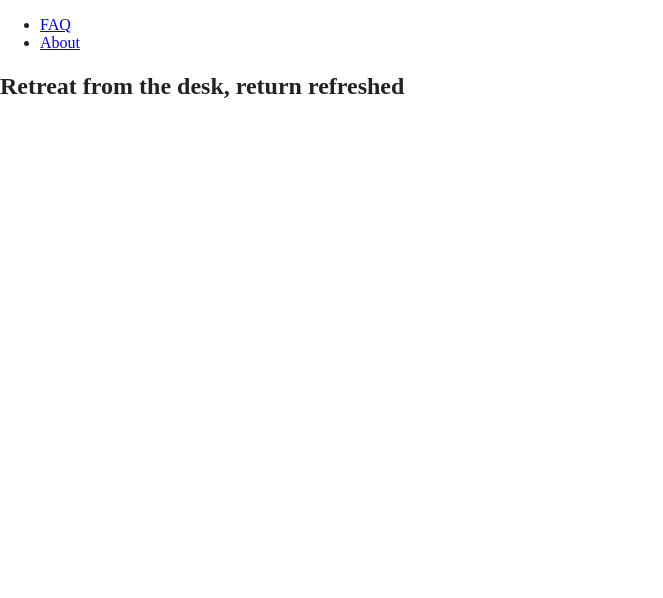
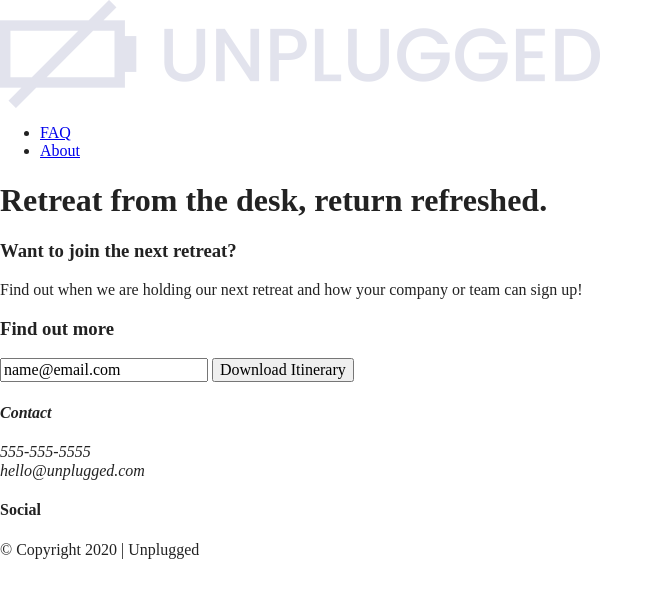
Before and after one commit to codercreative/unplugged-retreat, a website built with Parcel: page index.html in a window 1280 px wide. Shown: the whole page, without its empty margins (0-663 px from the left). Built offline with nearby package versions, Linux system fonts and the light colour scheme.

Commit message:
Updated home page index.html

```diff
--- a/index.html
+++ b/index.html
@@ -21,7 +21,7 @@
 
   <meta name="theme-color" content="#fafafa">
 
-  <title>Unplugged</title>
+  <title>Unplugged Retreat</title>
 </head>
 
 <body>
@@ -29,7 +29,9 @@
   <!-- Add your site or application content here -->
   <header>
     <div class="content-wrapper">
-      <a href="#" src="" alt="unplugged logo"></a>
+      <a href="#">
+        <img src="img/unpluggedlogo.png" alt="unplugged logo">
+      </a>
       <div class="header-divider"></div>
       <nav>
           <ul>
@@ -37,35 +39,61 @@
               <li><a href="about/index.html" target="_blank">About</a></li>
           </ul>
       </nav>
-      <h2>Retreat from the desk, return refreshed</h2>
-    </div>
+    </div> <!-- end of content-wrapper -->
   </header>
 
-  <main>
-    <section>
+  <main> <!-- main wrapper -->
+
+    <section class="hero-area">
+      <div class="content-wrapper">
+        <h1>Retreat from the desk, return refreshed.</h1>
+      </div>
     </section>
 
     <aside>
+      <div class="content-wrapper">
+        <div class="form-description">
+          <h3>Want to join the next retreat?</h3>
+          <p>Find out when we are holding our next retreat and how your company or team can sign up!</p>
+        </div>
+        <div class="form">
+          <h3>Find out more</h3>
+          <input type="text" name="name" value="name@email.com">
+          <input type="button" name="" value="Download Itinerary">
+        </div>
+      </div> <!-- aside content-wrapper ends -->
     </aside>
-  </main>
+
+  </main> <!-- main wrapper ends -->
 
   <footer>
     <div class="content-wrapper">
+      <div class="footer-content">
 
-      <div class="footer-content">
-        <address>
-        </address>
+         <address class="contact"> <!-- address -->
+           <h4>Contact</h4>
+           <p>
+            555-555-5555 <br>
+            hello@unplugged.com
+           </p>
+         </address><!--  address ends -->
 
-        <div class=social>
-          <div class=social-icons>
+       <div class="social">
+          <h4>Social</h4>
+          <div class="social-icons">
             <p><a href="#" target="_blank"></a></p>
-          </div>
-        </div>
+            <p><a href="#" target="_blank"></a></p>
+            <p><a href="#" target="_blank"></a></p>
+          </div> <!-- social-icons class ends -->
+        </div> <!-- social ends -->
 
       </div> <!-- footer-content ends -->
     </div> <!-- content-wrapper ends -->
-    <div class="copyright"></div>
-  </footer>
+
+    <div class="copyright">
+      <p> &copy Copyright 2020 | Unplugged</p>
+    </div>
+  </footer> <!-- footer ends -->
 
   <!-- Javascript -->
   <script src="js/vendor/modernizr-3.11.2.min.js"></script>
```
